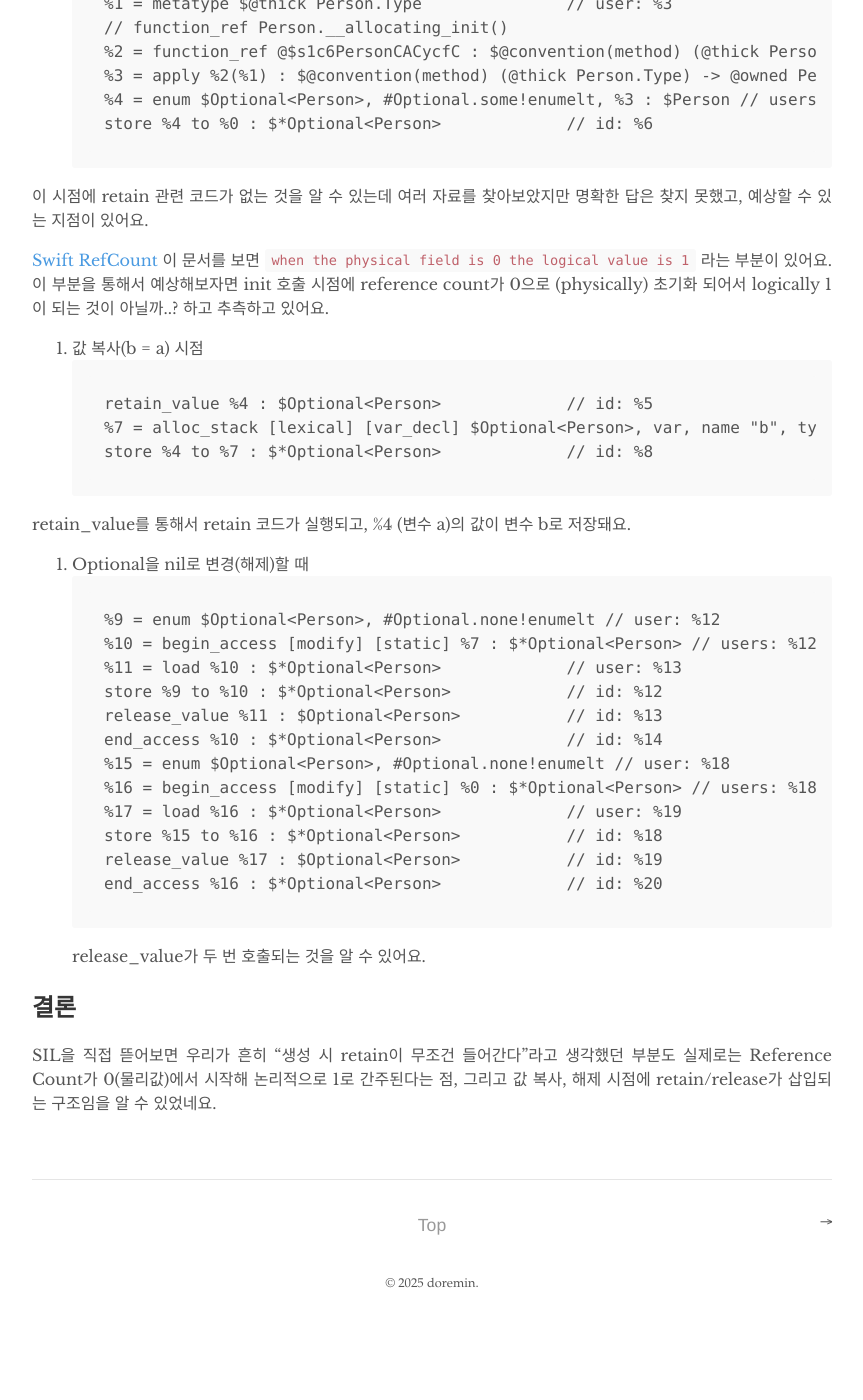
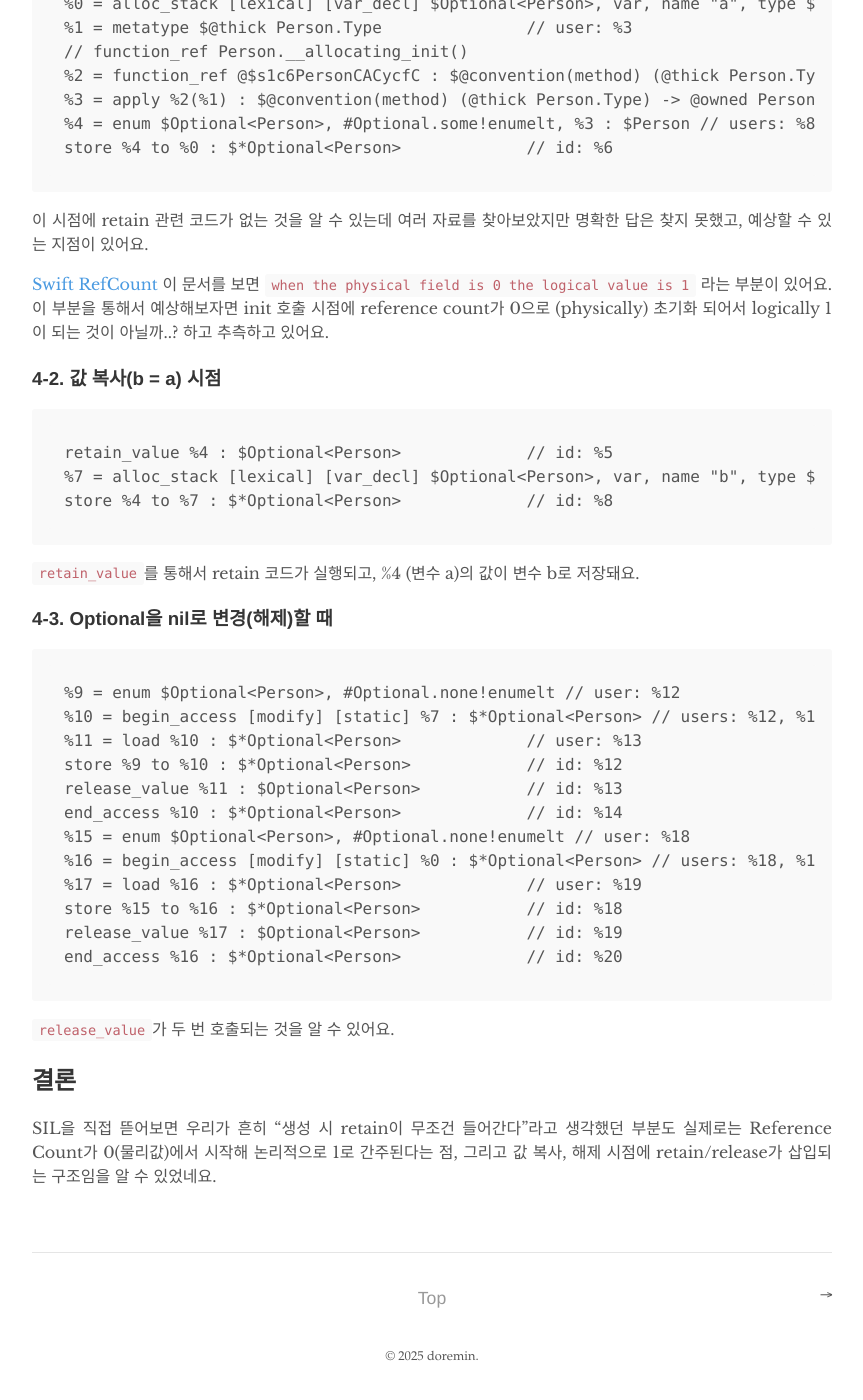
Before and after one commit to doremin/doremin.github.io, a Jekyll site: the page built from _posts/2025-07-14-14:44.md, in a window 1280 px wide and 1400 px high, scrolled down 1686 px. Shown: the whole window, without its empty margins (208-1071 px from the left). Built offline with Jekyll 4.4.1, drawn with Linux system fonts in a browser that asks for light colours; before the commit the page ends 3013 px from its top, so only the background shows below that; some of the changed text lies outside the part shown.

Commit message:
[FIX] ARC(Automatic Reference Counting)를 SIL로 직접 확인해보기 가독성 개선

````diff
--- a/_posts/2025-07-14-14:44.md
+++ b/_posts/2025-07-14-14:44.md
@@ -50,7 +50,7 @@ func foo() {
 이 코드를 SIL로 컴파일해보면, ARC가 어떻게 retain/release를 삽입하는지 눈으로 직접 볼 수 있어요.
 
 주요 포인트
-1.	객체 생성 시점
+### 4-1.	객체 생성 시점
 ```
 %0 = alloc_stack [lexical] [var_decl] $Optional<Person>, var, name "a", type $Optional<Person> // users: %6, %24, %23, %16
 %1 = metatype $@thick Person.Type               // user: %3
@@ -66,16 +66,17 @@ store %4 to %0 : $*Optional<Person>             // id: %6
 [Swift RefCount](https://github.com/swiftlang/swift/blob/d1c87f3c936c41418ee93320e42d523b3f51b6df/stdlib/public/SwiftShims/RefCount.h#L48-L52) 이 문서를 보면 `when the physical field is 0 the logical value is 1` 라는 부분이 있어요.
 이 부분을 통해서 예상해보자면 init 호출 시점에 reference count가 0으로 (physically) 초기화 되어서 logically 1이 되는 것이 아닐까..? 하고 추측하고 있어요.
 
-2.	값 복사(b = a) 시점
+### 4-2.	값 복사(b = a) 시점
 ```
 retain_value %4 : $Optional<Person>             // id: %5
 %7 = alloc_stack [lexical] [var_decl] $Optional<Person>, var, name "b", type $Optional<Person> // users: %8, %22, %21, %10
 store %4 to %7 : $*Optional<Person>             // id: %8
 ```
 
-retain_value를 통해서 retain 코드가 실행되고, %4 (변수 a)의 값이 변수 b로 저장돼요.
+`retain_value`를 통해서 retain 코드가 실행되고, %4 (변수 a)의 값이 변수 b로 저장돼요.
 
-3.	Optional을 nil로 변경(해제)할 때
+### 4-3.	Optional을 nil로 변경(해제)할 때
+
 ```
 %9 = enum $Optional<Person>, #Optional.none!enumelt // user: %12
 %10 = begin_access [modify] [static] %7 : $*Optional<Person> // users: %12, %11, %14
@@ -90,8 +91,8 @@ store %15 to %16 : $*Optional<Person>           // id: %18
 release_value %17 : $Optional<Person>           // id: %19
 end_access %16 : $*Optional<Person>             // id: %20
 ```
-release_value가 두 번 호출되는 것을 알 수 있어요.
 
+`release_value`가 두 번 호출되는 것을 알 수 있어요.
 
 ## 결론
 
````
